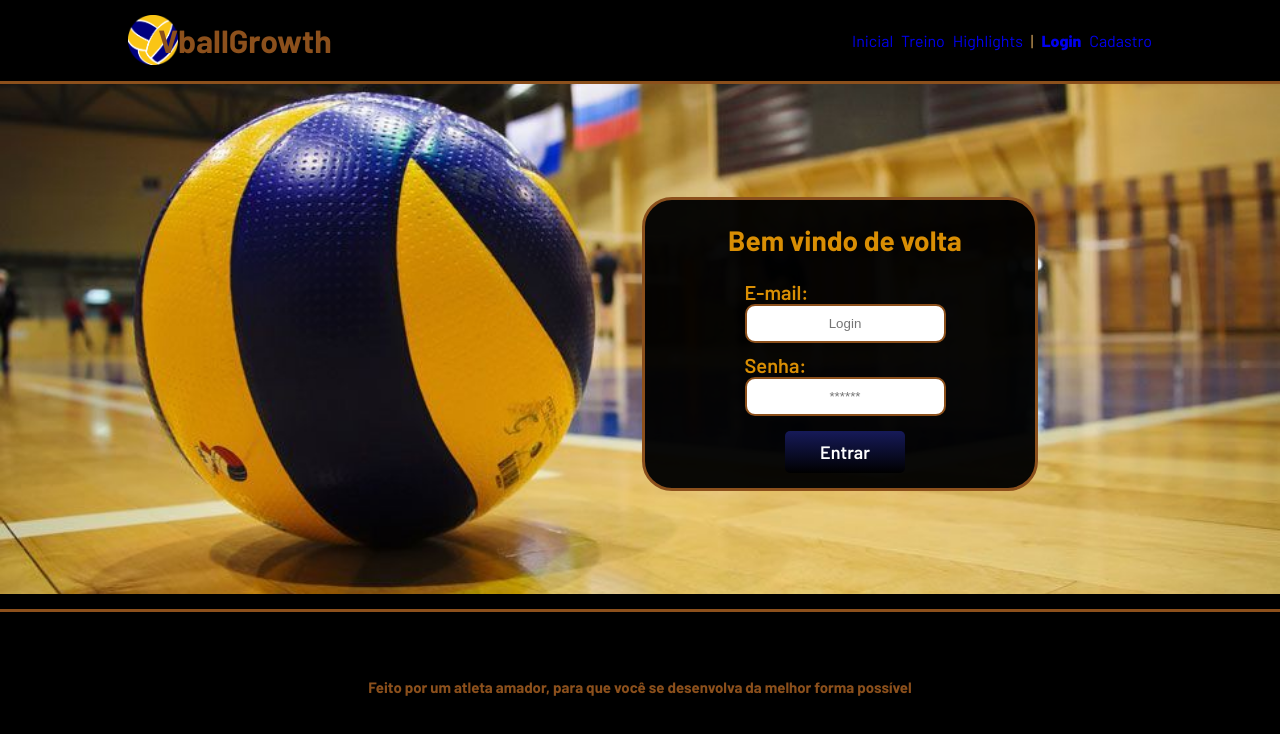
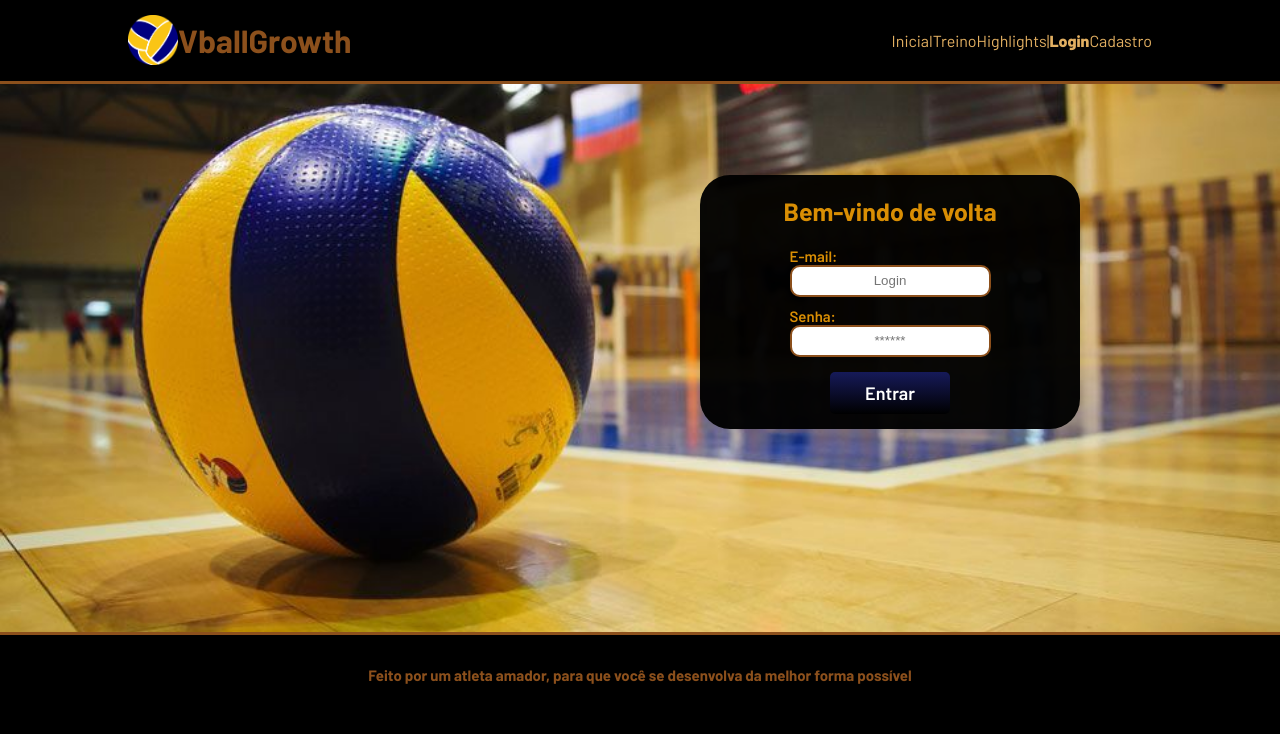
Before and after one commit to DiogoDMH/Projeto-Individual-VolleyBall, a website: page public/login.html in a window 1280 px wide. Drawn offline with Linux system fonts and the light colour scheme.

Commit message:
Ajustes na tela Index, Login e Cadastro

```diff
--- a/public/css/cadastro.css
+++ b/public/css/cadastro.css
@@ -31,7 +31,7 @@
     color: #D98E04;
   }
 
-.h2 {
+  .h2 {
 font-size: 35px;
 }
 
@@ -72,7 +72,7 @@ font-size: 35px;
 
   .formulario .tipo_campo {
     font-size: 15px;
-    font-weight: 600 !important;
+    font-weight: 600;
   }
 
 
--- a/public/css/index.css
+++ b/public/css/index.css
@@ -0,0 +1,60 @@
+.banner {
+    padding: 100px 0 10px 200px;
+    color: #D98E04;
+    background-image: url("../assets/imgs/DESISTO.jpg ");
+    background-size: cover;
+    background-position: center;
+    background-repeat: no-repeat;
+    margin-top: 70px;
+  }
+
+  .banner p {
+    width: 600px;
+    margin-bottom: 95px;
+    margin-left: 500px;
+    font-size: 37px;
+    font-weight: bold;
+    background: #000000f5;
+    color: #946206;
+    padding: 20px;
+    border-radius: 30px;
+    margin-top: 8px;
+  }
+
+  .banner .container span {
+    font-weight: 800;
+  }
+
+  .box img {
+    width: 170px;
+  }
+
+  .box p {
+    color: #8C501C;
+    font-weight: 600;
+    }
+
+
+    .box h4 {
+    color: #8C501C;
+    font-weight: 900;
+
+    }
+
+    .box {
+      margin-top: 50px;
+      display: flex;
+      flex-direction: column;
+      align-items: center;
+      margin-right: 15px  ;
+    }
+
+    .social p {
+        text-align: center;
+      }
+
+      .social {
+        background-color: #000000;
+        display: flex;
+        width: 1300px;
+      }
--- a/public/css/login.css
+++ b/public/css/login.css
@@ -0,0 +1,117 @@
+.banner .container .card {
+    /* margin-top: -75px; */
+    margin-bottom: 10px;
+    background-color: #000000f5;
+    height: fit-content;
+    width: 380px;
+    display: flex;
+    flex-direction: column;
+    color: #D98E04  ;
+    align-items: center;
+    border-radius: 30px;
+    margin-left: 300px;
+    margin-bottom: 193px;
+    margin-top: 5px;
+  }
+
+  .banner {
+    padding: 100px 0 10px 200px;
+    color: #D98E04;
+    background-image: url("../assets/imgs/DESISTO.jpg ");
+    background-size: cover;
+    background-position: center;
+    background-repeat: no-repeat;
+    margin-top: 70px;
+  }
+
+  .banner .container {
+    font-size: 36px;
+    justify-content: center;
+    align-items: center;
+  }
+
+  .formulario .tipo_campo {
+    font-size: 15px;
+    font-weight: 600;
+  }
+
+  .tipo_campo {
+    color: #D98E04;
+  }
+
+  .formulario {
+    display: flex;
+    flex-direction: column;
+  }
+
+  .header {
+    border-bottom: 3px solid #8C501C;
+  }
+
+  .header .container {
+    justify-content: space-between;
+  }
+
+  .header a {
+    text-decoration: none;
+  }
+
+  input {
+    margin-bottom: 10px;
+    border: 2px solid #8C501C;
+    padding: 10px;
+    text-align: center;
+    border-radius: 10px;
+    height: 8px;
+  }
+
+  .card h2 {
+    font-size: 25px;
+    color: #D98E04;
+  }
+
+  .card h4 {
+    font-size: 16px;
+  }
+
+  .banner #div_erros_login {
+    margin-top: 15px;
+  }
+
+  button {
+    cursor: pointer;
+  }
+
+  .card_medio {
+    margin-top: -75px;
+    margin-bottom: 10px;
+    background-color: #000000f5;
+    height: fit-content;
+    width: 380px;
+    display: flex;
+    flex-direction: column;
+    color: #D98E04  ;
+    align-items: center;
+    border-radius: 30px;
+    margin-left: 300px;
+  }
+
+  .btn {
+    font-family: "Barlow", sans-serif;
+    border: 0;
+    border-radius: 5px;
+    transition: 0.8s;
+    font-weight: 600;
+    font-size: 18px;
+    padding: 10px 15px;
+    color: white;
+    background: linear-gradient(#161A59, #000000);
+    width: 120px;
+    align-self: center;
+    margin-top: 5px;
+
+  }
+
+  .btn:hover {
+    background: linear-gradient(#D98E04, transparent);
+  }
--- /dev/null
+++ b/public/css/rodapé.css
@@ -0,0 +1,24 @@
+.footer {
+    background-color: #000000;
+    height: 80px;
+    color: #8C501C;
+    display: flex;
+    font-size: 15px;
+    border-top: 3px solid #8C501C;
+  }
+
+
+.banner {
+    padding: 100px 0 10px 200px;
+    color: #D98E04;
+    background-image: url("../assets/imgs/DESISTO.jpg ");
+    background-size: cover;
+    background-position: center;
+    background-repeat: no-repeat;
+    margin-top: 70px;
+  }
+
+
+.footer .container {
+    justify-content: center;
+  }
--- a/public/css/style.css
+++ b/public/css/style.css
@@ -1,20 +1,20 @@
 @import url('https://fonts.googleapis.com/css2?family=Barlow:ital,wght@0,100;0,200;0,300;0,400;0,500;0,600;0,700;0,800;0,900;1,100;1,200;1,300;1,400;1,500;1,600;1,700;1,800;1,900&display=swap');
 
-body {
+/* body {
   margin: 0;
   padding: 0;
   font-family: 'Barlow', "Segoe UI", Tahoma, Geneva, Verdana, sans-serif;
   background-color: #000000;
-}
+} */
 
-.container {
+/* .container {
   width: 80%;
   margin: auto;
   display: flex;
   align-items: center;
-}
+} */
 
-.logo_png {
+/* .logo_png {
   width: 50px;
   height: 50px;
 }
@@ -25,18 +25,18 @@ body {
 
 .header .container {
   justify-content: space-between;
-}
+} */
 
-.header a {
+/* .header a {
   text-decoration: none;
 
 }
 
 .agora {
   font-weight: 800;
-}
+} */
 
-.navbar {
+/* .navbar {
   width: 300px;
   display: flex;
   align-items: center;
@@ -51,12 +51,12 @@ body {
   width: fit-content;
   font-weight: 700;
   margin-left: -500px;
-}
+} */
 
 
 /* BANNER */
 
-.banner {
+/* .banner {
   height: fit-content;
   padding: 100px 0 10px 200px;
   color: #D98E04;
@@ -64,22 +64,22 @@ body {
   background-size: cover;
   background-position: center;
   background-repeat: no-repeat;
-}
+} */
 
-.banner .container {
+/* .banner .container {
   height: 400px;
   font-size: 36px;
   justify-content: center;
   align-items: center;
-}
+}  */
 
 
 
-.tamanho-conteudo {
+/* .tamanho-conteudo {
   height: fit-content !important;
-}
+} */
 
-.banner p {
+/* .banner p {
   width: 600px;
   margin-bottom: 195px;
   margin-left: 500px;
@@ -89,48 +89,48 @@ body {
   padding: 20px;
   border-radius: 30px;
 
-}
+} */
 
-.banner .container span {
+/* .banner .container span {
   font-weight: 800;
-}
+} */
 
 /* missao visao valores */
 
-.social {
+/* .social {
   background-color: #000000;
   display: flex;
   width: 1300px;
-}
-
+} */
+/*
 .social .container{
   justify-content: center;
-}
+} */
 
 
-
+/*
 .tipo_campo {
   color: #D98E04;
 
-}
+} */
 
 
-.box img {
+/* .box img {
   width: 170px;
-}
-
+} */
+/*
 .social .container .boxes {
   display: flex;
   flex-direction: row;
   justify-content: space-evenly;
-}
+} */
 
-.social p {
+/* .social p {
   text-align: center;
-}
+} */
 
 
-.box p {
+/* .box p {
 color: #8C501C;
 font-weight: 600;
 }
@@ -148,11 +148,11 @@ font-weight: 900;
   flex-direction: column;
   align-items: center;
   margin-right: 15px  ;
-}
+} */
 
 
 /* FOOTER */
-
+/*
 .footer {
   background-color: #000000;
   height: 150px;
@@ -165,12 +165,12 @@ font-weight: 900;
 
 .footer .container {
   justify-content: center;
-}
+} */
 
 
 /* LOGIN */
 
-.banner .container .card {
+/* .banner .container .card {
   background-color: #000000f5;
   height: fit-content;
   width: 380px;
@@ -181,9 +181,9 @@ font-weight: 900;
   border-radius: 30px;
   margin-top: -80px;
   margin-left: 200px;
-}
+} */
 
-.card {
+/* .card {
   display: flex;
   padding-left: 10px;
   border: 3px solid #8C501C;
@@ -204,7 +204,7 @@ font-weight: 900;
 
 button {
   cursor: pointer;
-}
+} */
 
 /* FORMULARIO */
 
@@ -230,25 +230,25 @@ button {
   font-size: 20px;
 }
 
-.formulario .tipo_campo {
+/* .formulario .tipo_campo {
   font-size: 20px;
   font-weight: 600 !important;
-}
+} */
 
-.formulario {
+/* .formulario {
   display: flex;
   flex-direction: column;
-}
+} */
 
-input {
+/* input {
   margin-bottom: 10px;
   border: 2px solid #8C501C;
   padding: 10px;
   text-align: center;
   border-radius: 10px;
-}
+} */
 
-.btn {
+/* .btn {
   font-family: "Barlow", sans-serif;
   border: 0;
   border-radius: 5px;
@@ -262,17 +262,17 @@ input {
   align-self: center;
   margin-top: 5px;
 
-}
+} */
 
-.btn:hover {
+/* .btn:hover {
   background: linear-gradient(#D98E04, transparent);
-}
+} */
 
-.loading-div {
+/* .loading-div {
   width: 50px;
   margin: auto;
   display: none;
-}
+}  */
 
 .loading-div img {
   height: 50px;
--- a/public/login.html
+++ b/public/login.html
@@ -11,7 +11,10 @@
     <script src="./js/funcoes.js"></script>
 
     <link rel="icon" href="../public/assets/imgs/bola-de-voleibol.png">
-    <link rel="stylesheet" href="./css/style.css">
+    <link rel="stylesheet" href="./css/header.css">
+    <link rel="stylesheet" href="./css/body.css">
+    <link rel="stylesheet" href="./css/rodapé.css">
+    <link rel="stylesheet" href="./css/login.css">
     <link rel="preconnect" href="https://fonts.gstatic.com">
     <link
         href="https://fonts.googleapis.com/css2?family=Exo+2:ital,wght@0,100;0,200;0,300;0,400;0,500;0,600;0,700;0,800;0,900;1,100;1,200;1,300;1,400;1,500;1,600;1,700;1,800;1,900&display=swap"
@@ -56,7 +59,7 @@
         </div>
         <div class="container">
             <div class="card">
-                <h2>Bem vindo de volta</h2>
+                <h2>Bem-vindo de volta</h2>
                 <div class="formulario">
 
 
@@ -71,9 +74,7 @@
 
                 </div>
 
-                <div id="div_aguardar" class="loading-div">
-                    <img src="./assets/circle-loading.gif" id="loading-gif">
-                </div>
+
 
                 <div id="div_erros_login">
 
```
Also changed, not shown: public/cadastro.html (+8 -4 lines), public/index.html (+4 -1 lines), public/css/header.css (renamed from public/css/header-------.css).
